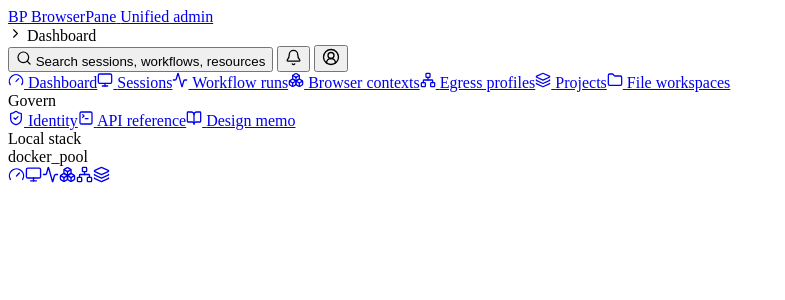
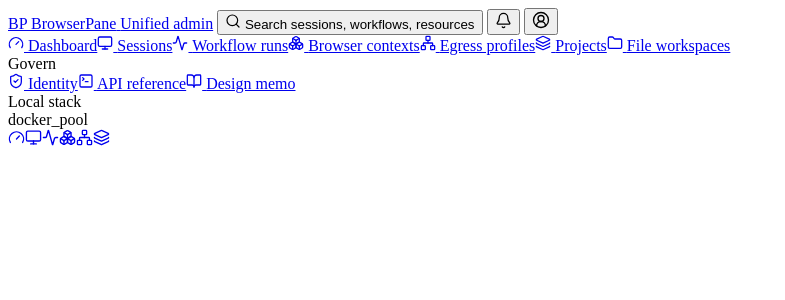
Before and after one commit to ITmedes/browserpane, a SvelteKit app in the folder code/web/bpane-admin-unified/: page / in a window 1280 px wide. Shown: the top 300 px of the page, without its empty margins (0-785 px from the left). Built offline with nearby package versions, Linux system fonts and the light colour scheme.

Commit message:
refactor: remove temporary admin breadcrumb

```diff
--- a/code/web/bpane-admin-unified/src/routes/+page.svelte
+++ b/code/web/bpane-admin-unified/src/routes/+page.svelte
@@ -1,5 +1,4 @@
 <script lang="ts">
-  import { ChevronRight } from '@lucide/svelte';
   import ShellAccountButton from '$lib/components/ShellAccountButton.svelte';
   import ShellLogo from '$lib/components/ShellLogo.svelte';
   import ShellNavigation from '$lib/components/ShellNavigation.svelte';
@@ -22,11 +21,6 @@
     >
       <ShellLogo />
 
-      <div class="hidden min-w-0 items-center gap-1 text-sm text-admin-muted md:flex">
-        <ChevronRight size={15} strokeWidth={1.8} />
-        <span class="font-medium text-admin-ink">Dashboard</span>
-      </div>
-
       <ShellSearch />
 
       <ShellNotificationsButton />
```
